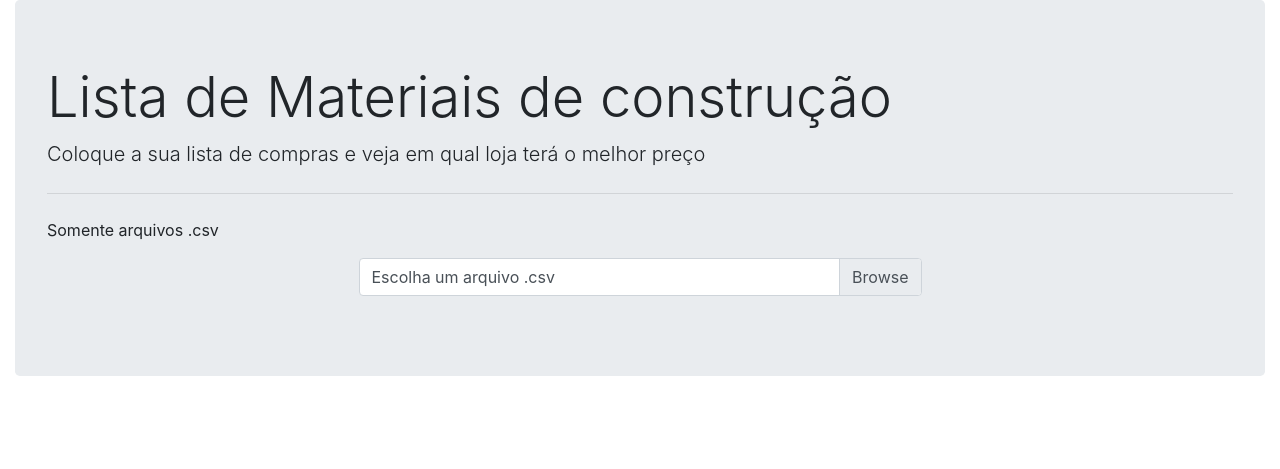
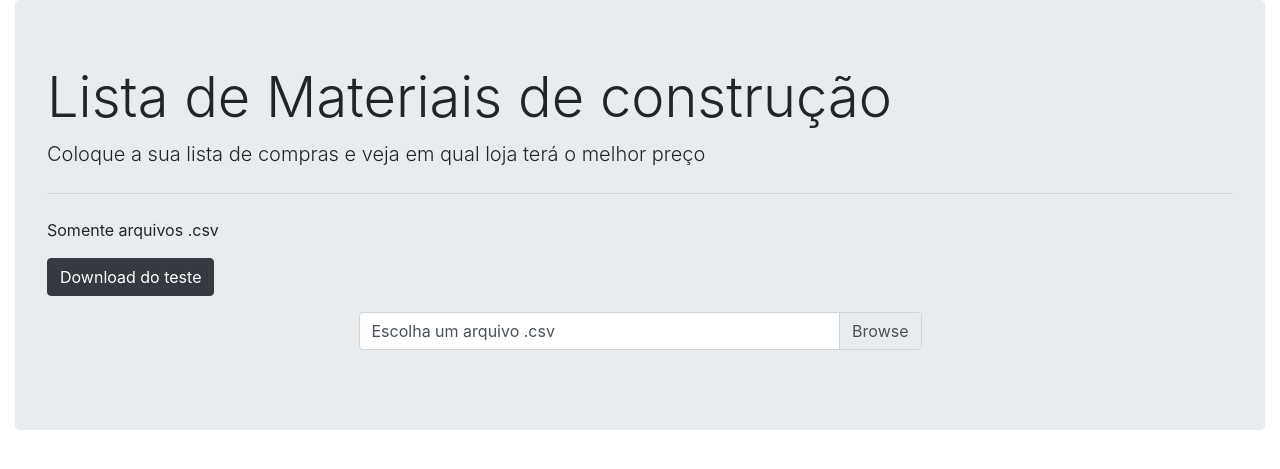
Before and after one commit to YgorSansone/materiais_de_construcao, a PHP site: page / in a window 1280 px wide. Shown: the top 469 px of the page. Run offline with PHP 8.4, Linux system fonts and the light colour scheme.

Commit message:
Download do teste

```diff
--- a/index.php
+++ b/index.php
@@ -22,6 +22,7 @@ require_once("config/conexaodb.php");
   <p class="lead">Coloque a sua lista de compras e veja em qual loja terá o melhor preço</p>
   <hr class="my-4">
   <p>Somente arquivos .csv</p>
+  <a href="testecsv.csv" download="testecsv.csv" class="btn btn-dark">Download do teste</a>
   <p class="lead">
     <!-- <a class="btn btn-primary btn-lg" href="#" role="button">Learn more</a> -->
     <div class="d-flex justify-content-center">
```
